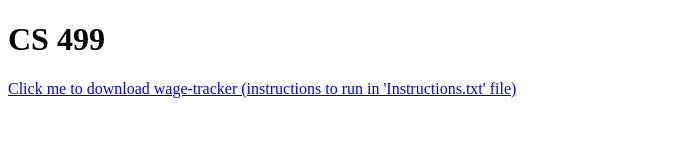
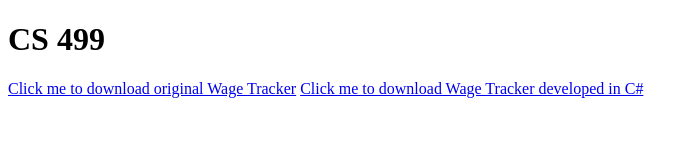
Before and after one commit to brayden-massa-snhu/CS499, a plain HTML site: page index.html in a window 1280 px wide. Shown: the whole page, without its empty margins (0-699 px from the left). Drawn offline with Linux system fonts and the light colour scheme.

Commit message:
Update index.html

```diff
--- a/index.html
+++ b/index.html
@@ -7,6 +7,7 @@
   </head>
   <body>
     <h1>CS 499</h1>
-    <a href="wage-tracker.zip" download="wage-tracker (ORIGINAL).zip">Click me to download wage-tracker (instructions to run in 'Instructions.txt' file)</a>
+    <a href="wage-tracker (ORIGINAL).zip" download="wage-tracker (ORIGINAL).zip">Click me to download original Wage Tracker</a>
+    <a href="WageTrackerCSharp.zip" download="WageTrackerCSharp.zip">Click me to download Wage Tracker developed in C#</a>
   </body>
 </html>
```
